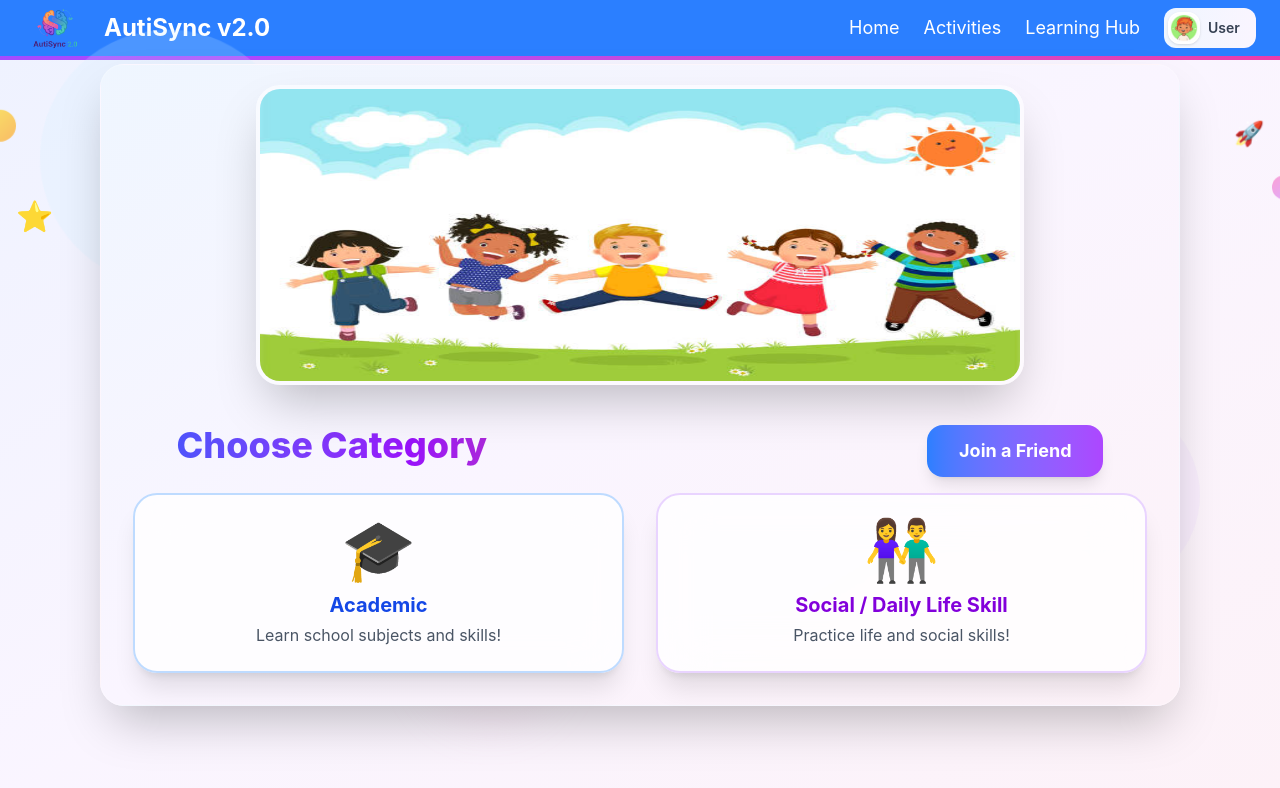
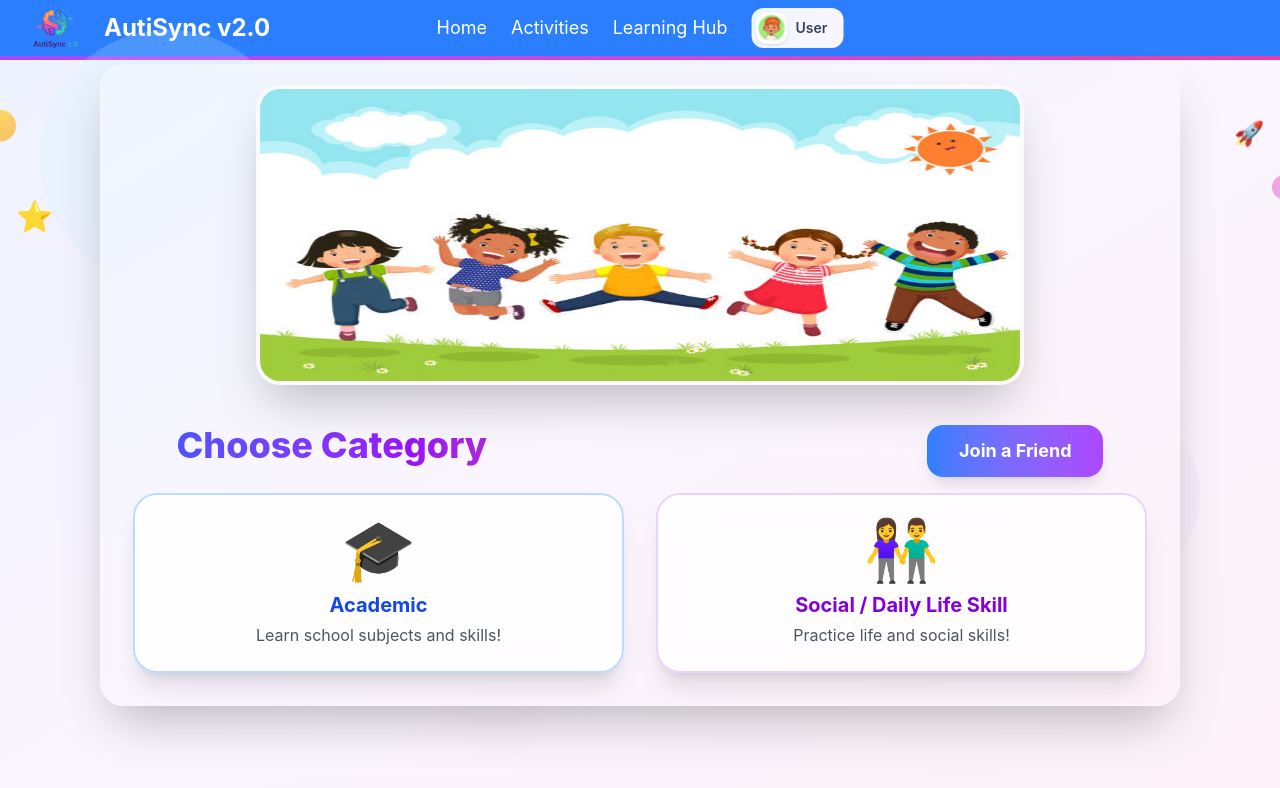
Before and after one commit to SefuentesRenz/AutiSync-v_2.0, a React (Vite) app: page /flashcardspage in a window 1280 px wide. Shown: the top 788 px of the page. Built offline with nearby package versions, Linux system fonts and the light colour scheme.

Commit message:
Center navigation links in NavBar

```diff
--- a/src/components/NavBar.jsx
+++ b/src/components/NavBar.jsx
@@ -37,7 +37,7 @@ const NavBar = ({ onProfileClick }) => {
                 AutiSync v2.0
               </h1>
             </div>
-        <nav className="flex items-center text-lg space-x-6">
+        <nav className="flex items-center text-lg space-x-6 absolute left-1/2 transform -translate-x-1/2">
           <a href="/home" className="text-white hover:text-blue-900 transition-colors duration-200 flex items-center">
                 Home
               </a>
```
